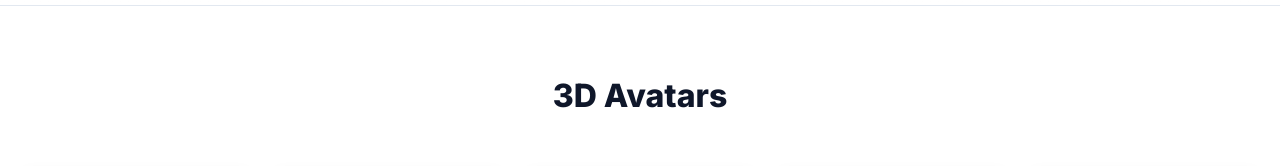
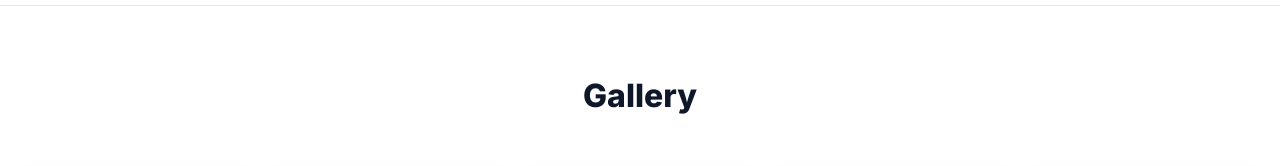
Before and after one commit to hliang2/celeba-3d, a plain HTML site: page index.html in a window 1280 px wide. Shown: the part 501-667 px from the top of the page. Drawn offline with Linux system fonts and the light colour scheme.

Commit message:
Modify author links and section title in index.html
Updated author links and changed section title from '3D Avatars' to 'Gallery'.

```diff
--- a/index.html
+++ b/index.html
@@ -286,8 +286,8 @@
 
 
             <div class="authors">
-                <a href="https://hliang2.github.io/">Hao Liang</a><sup>1</sup>,
-                <a href="https://www.guhabalakrishnan.com/">Guha Balakrishnan</a><sup>1</sup>,
+                <a href="https://hliang2.github.io/">Hao Liang</a><sup>1</sup>
+                <a href="https://www.guhabalakrishnan.com/">Guha Balakrishnan</a><sup>1</sup>
             </div>
 
             <div class="affiliations">
@@ -307,7 +307,7 @@
     <main>
         <section class="gallery-section">
             <div class="container-lg">
-                <h2 class="section-title">3D Avatars</h2>
+                <h2 class="section-title">Gallery</h2>
 
                 <!-- 5x6 Grid Container -->
                 <div class="video-grid" id="video-grid">
```
